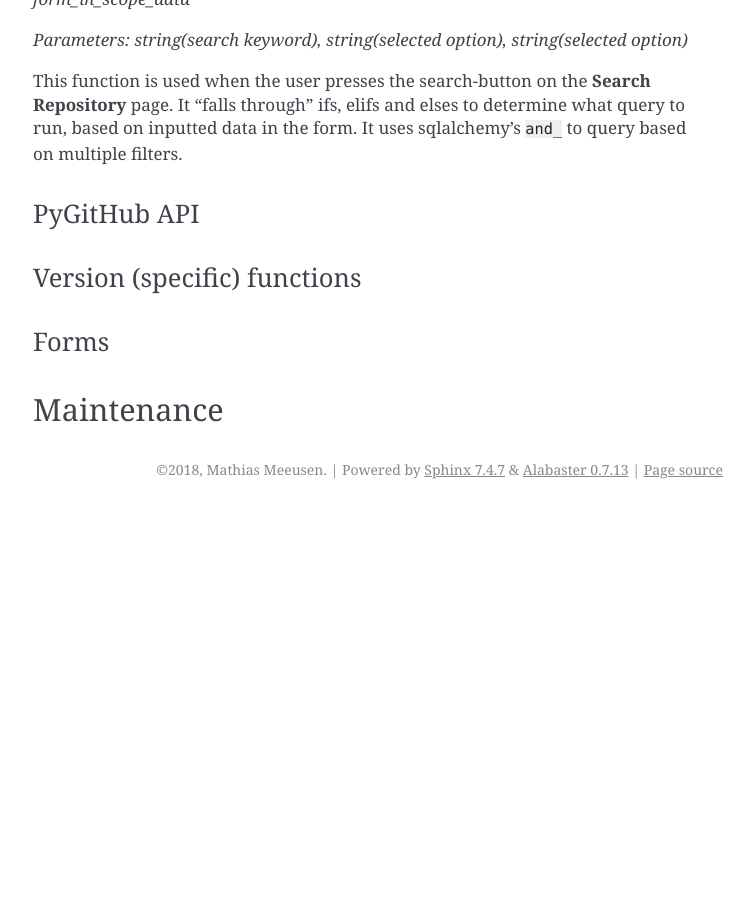
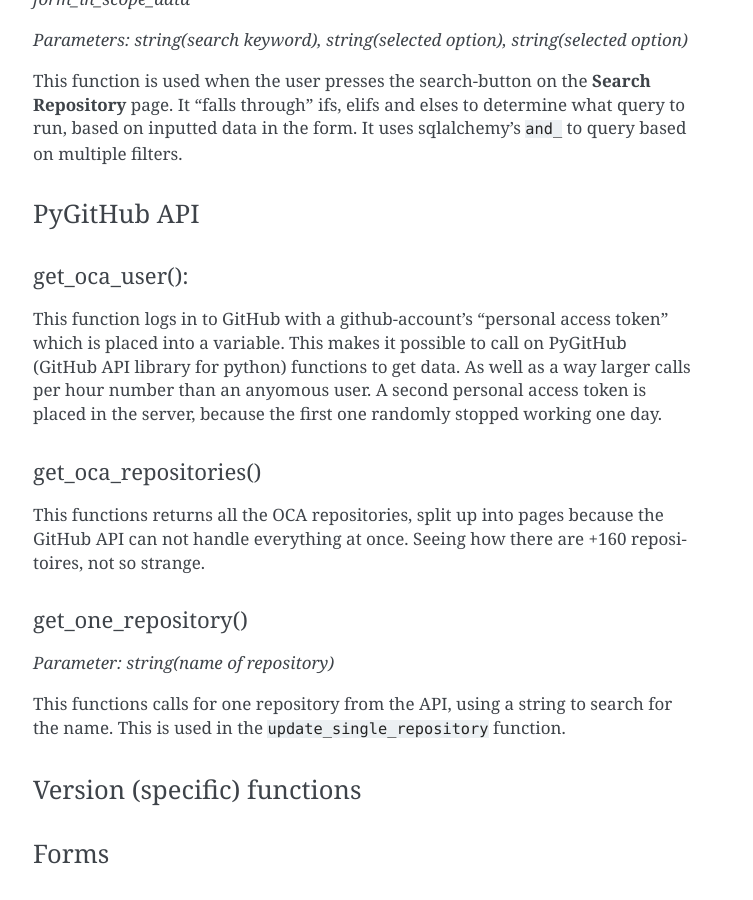
Before and after one commit to mathiasmeeusengt/oca_modules_table, a Sphinx documentation site: the page built from docs/dev_guide/source_code.rst, in a window 1280 px wide and 900 px high, scrolled down 5984 px. Shown: the whole window, without its empty margins (387-1140 px from the left). Built offline with Sphinx 7.4.7, drawn with Linux system fonts in a browser that asks for light colours; before the commit the page ends 6493 px from its top, so only the background shows below that; some of the changed text lies outside the part shown.

Commit message:
doc updates

```diff
--- a/docs/dev_guide/source_code.rst
+++ b/docs/dev_guide/source_code.rst
@@ -236,6 +236,27 @@ to query based on multiple filters.
 PyGitHub API
 ------------
 
+get_oca_user():
+***************
+This function logs in to GitHub with a github-account's "personal access token" which is placed into a variable.
+This makes it possible to call on PyGitHub (GitHub API library for python) functions to get data. As well as a way
+larger calls per hour number than an anyomous user. A second personal access token is placed in the server,
+because the first one randomly stopped working one day.
+
+
+get_oca_repositories()
+**********************
+This functions returns all the OCA repositories, split up into pages because the GitHub API can not handle everything
+at once. Seeing how there are +160 repositoires, not so strange.
+
+
+get_one_repository()
+********************
+
+*Parameter: string(name of repository)*
+
+This functions calls for one repository from the API, using a string to search for the name. This is used in the
+``update_single_repository`` function.
 
 
 
```
Also changed, not shown: other parts of docs/dev_guide/source_code.rst (+1 -1 lines), 5 other files.
